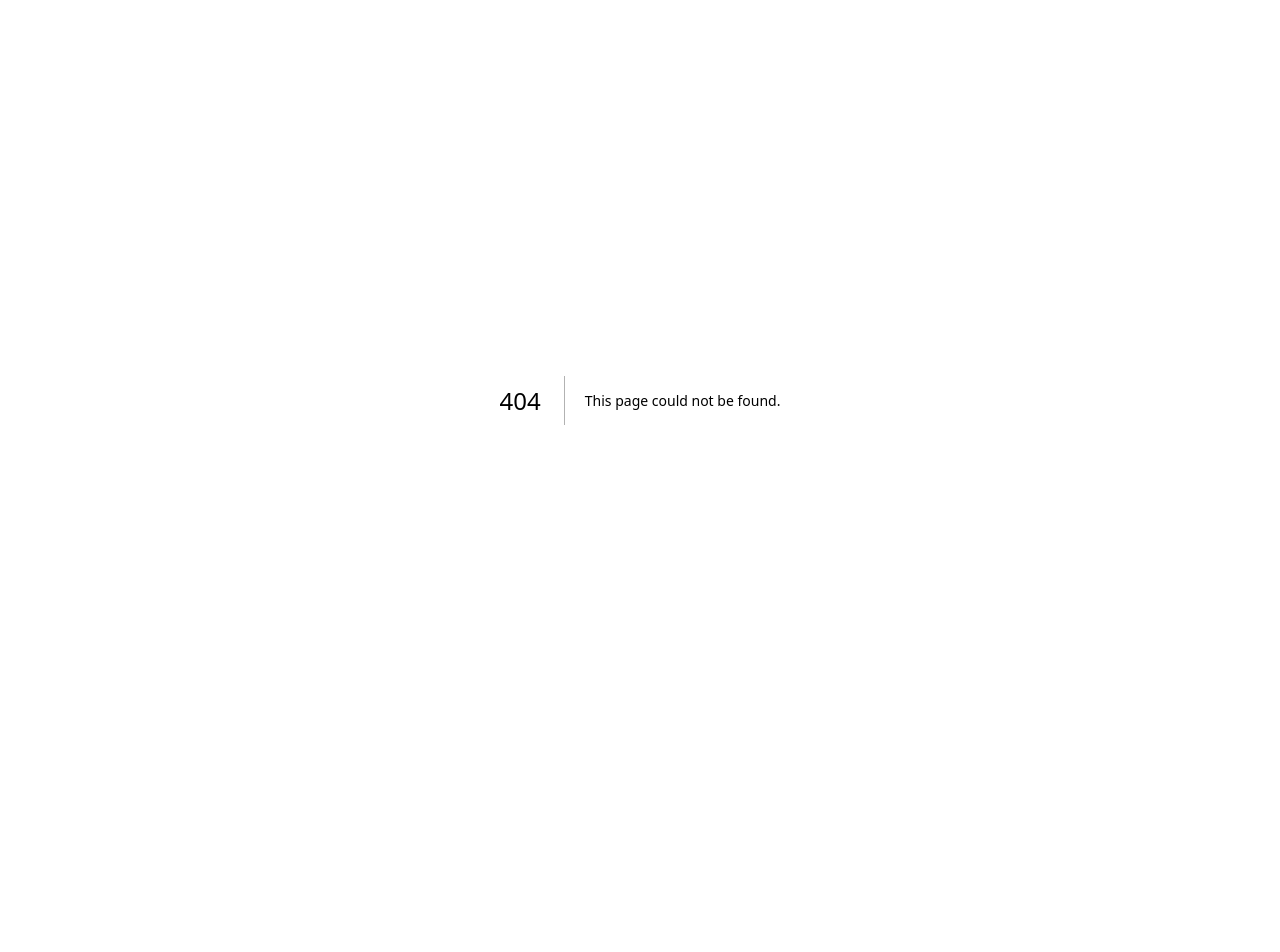
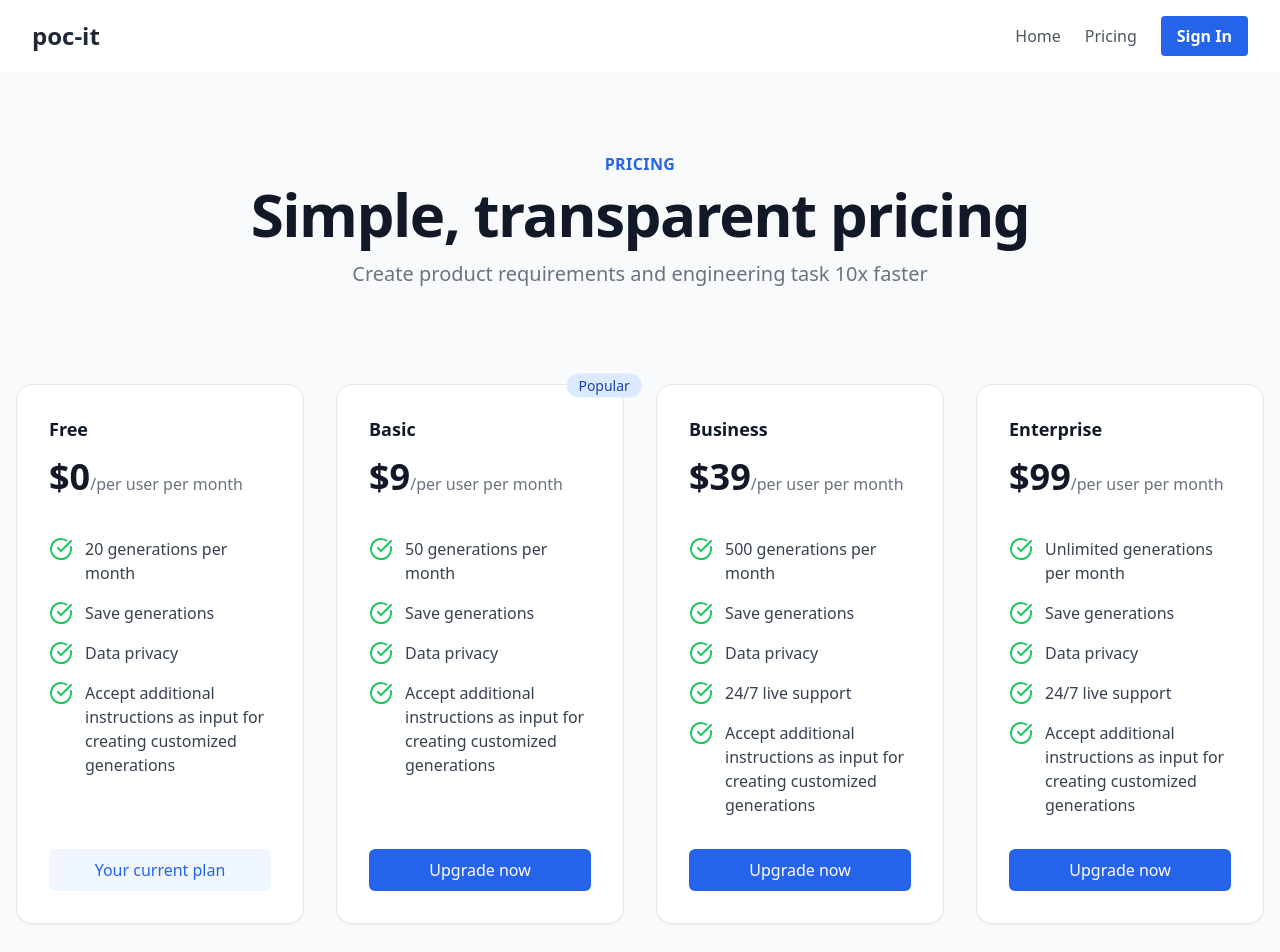
Before and after one commit to pocit-stationf/mvp-pocit-client, a Next.js app: page /pricing in a window 1280 px wide. Before the commit this address had no page. Shown: the top 952 px of the page. Before the commit the page ends 800 px from the top, so only its background shows below. Built offline with nearby package versions, Linux system fonts and the light colour scheme; no server answers.

Commit message:
add pricing page

```diff
--- /dev/null
+++ b/app/pricing/page.tsx
@@ -0,0 +1,134 @@
+import { CheckCircle } from 'lucide-react'
+import Navbar from '@/components/navbar/page'
+
+// Define the pricing plans data structure
+const pricingPlans = [
+  {
+    name: 'Free',
+    price: '$0',
+    features: [
+      '20 generations per month',
+      'Save generations',
+      'Data privacy',
+      'Accept additional instructions as input for creating customized generations'
+    ],
+    cta: 'Your current plan',
+    popular: false
+  },
+  {
+    name: 'Basic',
+    price: '$9',
+    features: [
+      '50 generations per month',
+      'Save generations',
+      'Data privacy',
+      'Accept additional instructions as input for creating customized generations'
+    ],
+    cta: 'Upgrade now',
+    popular: true
+  },
+  {
+    name: 'Business',
+    price: '$39',
+    features: [
+      '500 generations per month',
+      'Save generations',
+      'Data privacy',
+      '24/7 live support',
+      'Accept additional instructions as input for creating customized generations'
+    ],
+    cta: 'Upgrade now',
+    popular: false
+  },
+  {
+    name: 'Enterprise',
+    price: '$99',
+    features: [
+      'Unlimited generations per month',
+      'Save generations',
+      'Data privacy',
+      '24/7 live support',
+      'Accept additional instructions as input for creating customized generations'
+    ],
+    cta: 'Upgrade now',
+    popular: false
+  }
+]
+
+// Main component for the Pricing Page
+export default function PricingPage() {
+  return (
+    <>
+      {/* Include the Navbar component */}
+      <Navbar />
+
+      <div className="min-h-screen bg-gray-50 py-20">
+        <div className="container mx-auto px-4">
+
+          {/* Pricing header section */}
+          <div className="text-center mb-16">
+            <h2 className="text-base text-blue-600 font-semibold tracking-wide uppercase">Pricing</h2>
+            <h1 className="mt-2 text-4xl font-extrabold text-gray-900 sm:text-5xl sm:tracking-tight lg:text-6xl">
+              Simple, transparent pricing
+            </h1>
+            <p className="mt-4 max-w-xl mx-auto text-xl text-gray-500">
+              Create product requirements and engineering task 10x faster
+            </p>
+          </div>
+
+          {/* Pricing plans grid */}
+          <div className="mt-24 space-y-12 lg:space-y-0 lg:grid lg:grid-cols-4 lg:gap-x-8">
+
+            {/* Map through pricing plans and render each plan */}
+            {pricingPlans.map((plan) => (
+              <div key={plan.name} className="relative p-8 bg-white border border-gray-200 rounded-2xl shadow-sm flex flex-col">
+
+                {/* Render "Popular" badge if the plan is marked as popular */}
+                {plan.popular && (
+                  <div className="absolute top-0 right-0 -translate-y-1/2 translate-x-1/4">
+                    <span className="inline-flex items-center px-3 py-0.5 rounded-full text-sm font-medium bg-blue-100 text-blue-800">
+                      Popular
+                    </span>
+                  </div>
+                )}
+
+                {/* Plan name and price */}
+                <div className="mb-4">
+                  <h3 className="text-lg font-semibold leading-6 text-gray-900">{plan.name}</h3>
+                  <p className="mt-4">
+                    <span className="text-4xl font-extrabold text-gray-900">{plan.price}</span>
+                    <span className="text-base font-medium text-gray-500">/per user per month</span>
+                  </p>
+                </div>
+
+                {/* List of features */}
+                <ul className="mt-6 space-y-4 flex-1">
+                  {plan.features.map((feature) => (
+                    <li key={feature} className="flex items-start">
+                      <div className="flex-shrink-0">
+                        <CheckCircle className="h-6 w-6 text-green-500" />
+                      </div>
+                      <p className="ml-3 text-base text-gray-700">{feature}</p>
+                    </li>
+                  ))}
+                </ul>
+
+                {/* CTA button */}
+                <div className="mt-8">
+                  <button
+                    className={`w-full px-4 py-2 border border-transparent text-base font-medium rounded-md ${plan.name === 'Free'
+                      ? 'text-blue-600 bg-blue-50 hover:bg-blue-100'
+                      : 'text-white bg-blue-600 hover:bg-blue-700'
+                      } focus:outline-none focus:ring-2 focus:ring-offset-2 focus:ring-blue-500`}
+                  >
+                    {plan.cta}
+                  </button>
+                </div>
+              </div>
+            ))}
+          </div>
+        </div>
+      </div>
+    </>
+  )
+}
```
